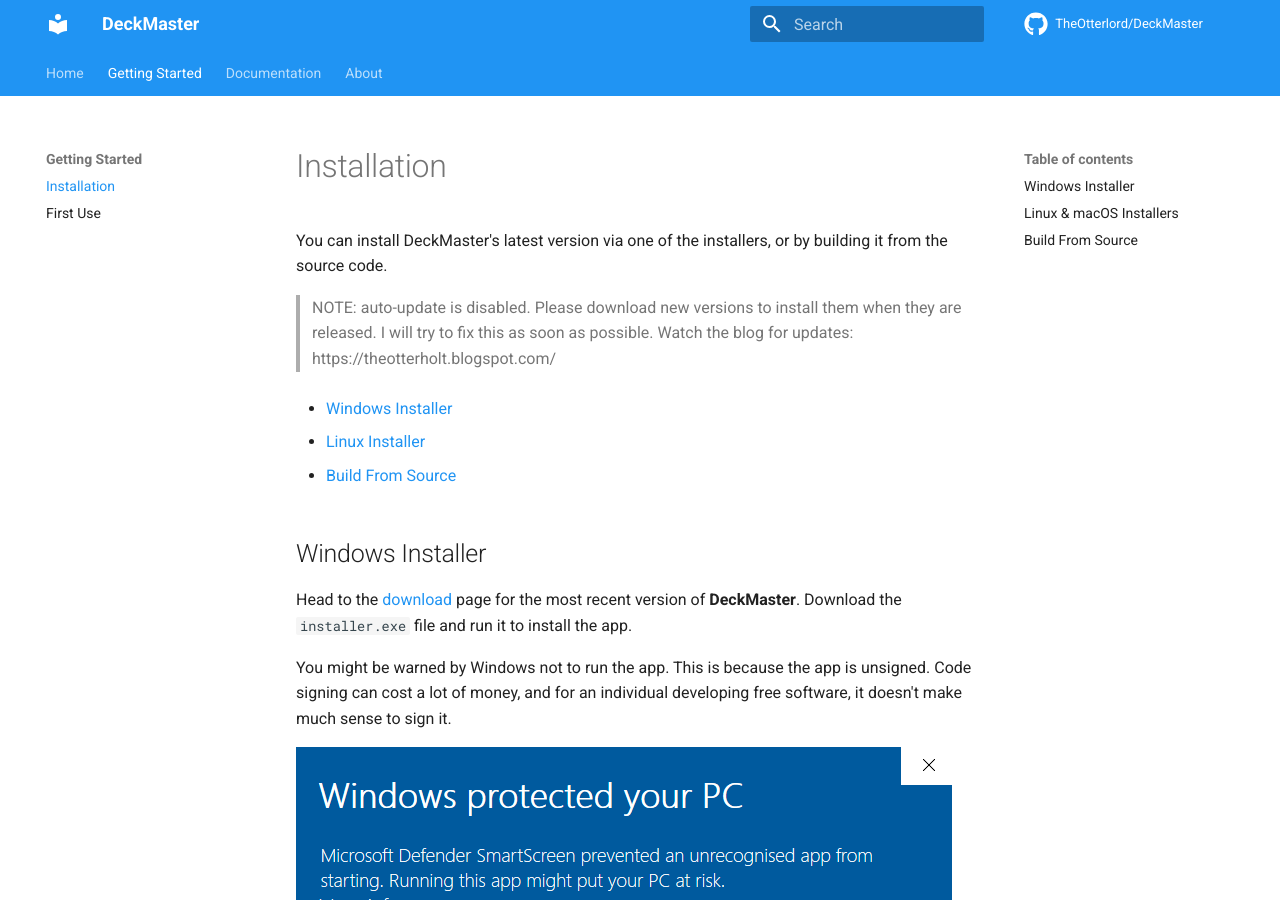
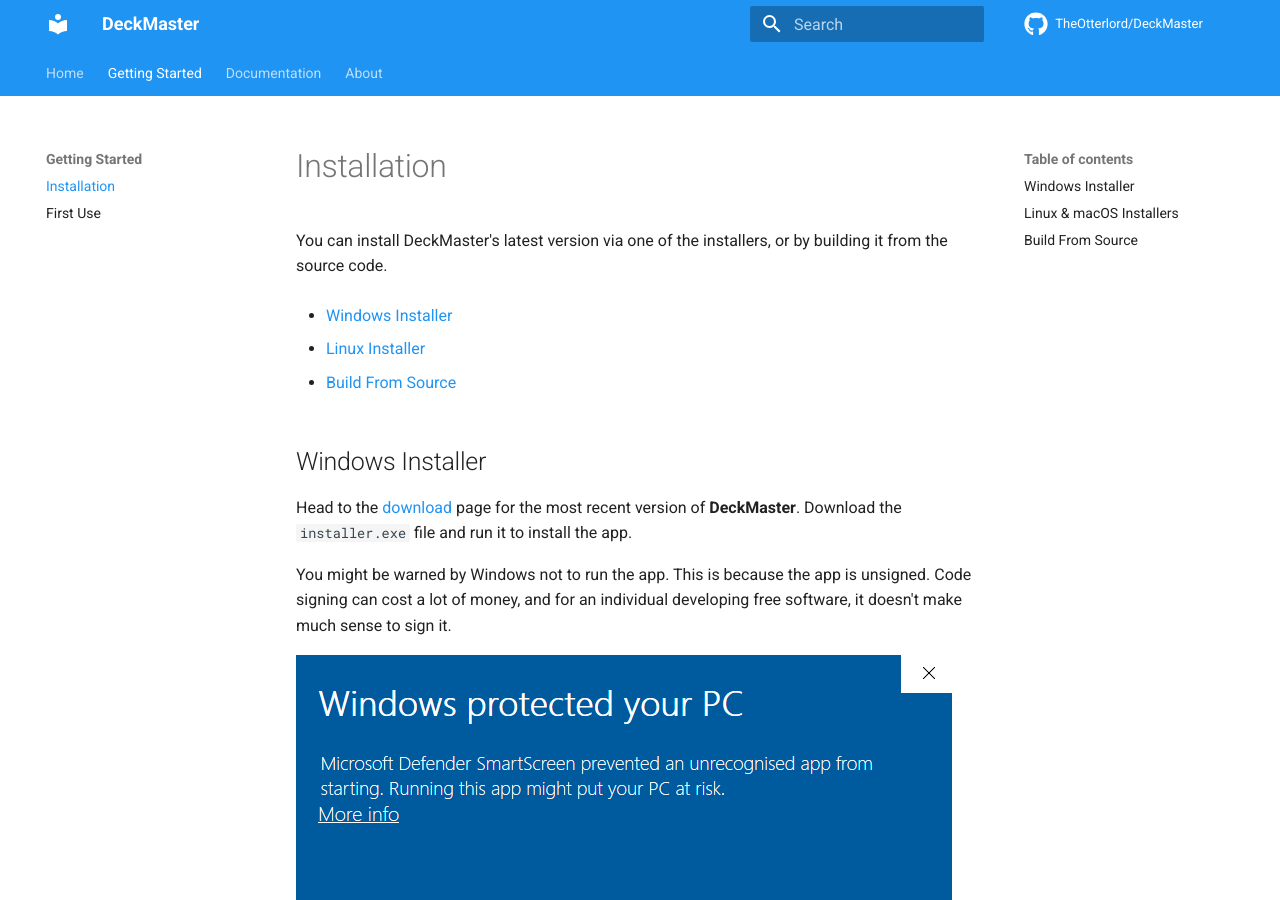
Before and after one commit to TheOtterlord/deckmaster, an MkDocs documentation site: the page built from docs/install.md, in a window 1280 px wide and 900 px high. Built offline with MkDocs 1.6.1 and Material for MkDocs 9.7.7, drawn with Linux system fonts in a browser that asks for light colours; comment, search, counter and statistics services are not loaded.

Commit message:
:memo: Update documentation

```diff
--- a/docs/install.md
+++ b/docs/install.md
@@ -1,8 +1,6 @@
 # Installation
 
 You can install DeckMaster's latest version via one of the installers, or by building it from the source code.
-
-> NOTE: auto-update is disabled. Please download new versions to install them when they are released. I will try to fix this as soon as possible. Watch the blog for updates: https://theotterholt.blogspot.com/
 
 - [Windows Installer](#windows-installer)
 
```
